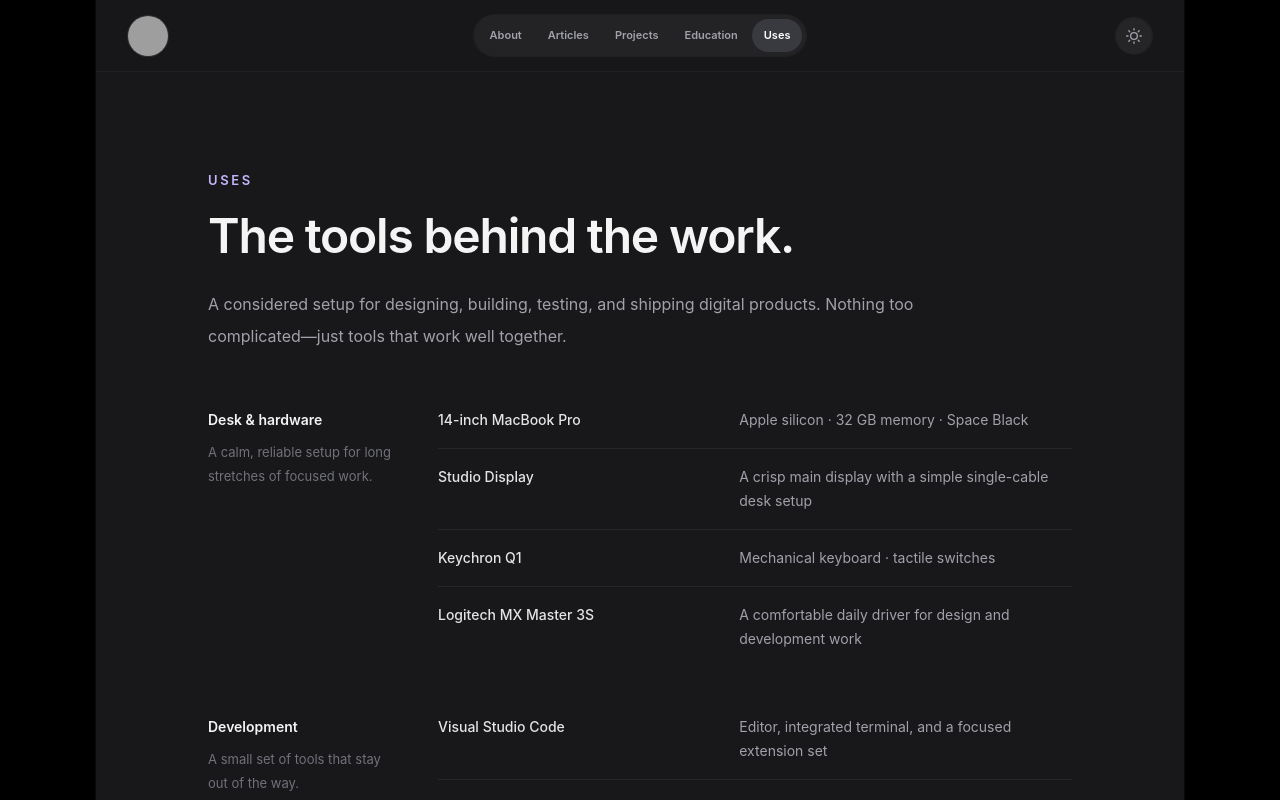
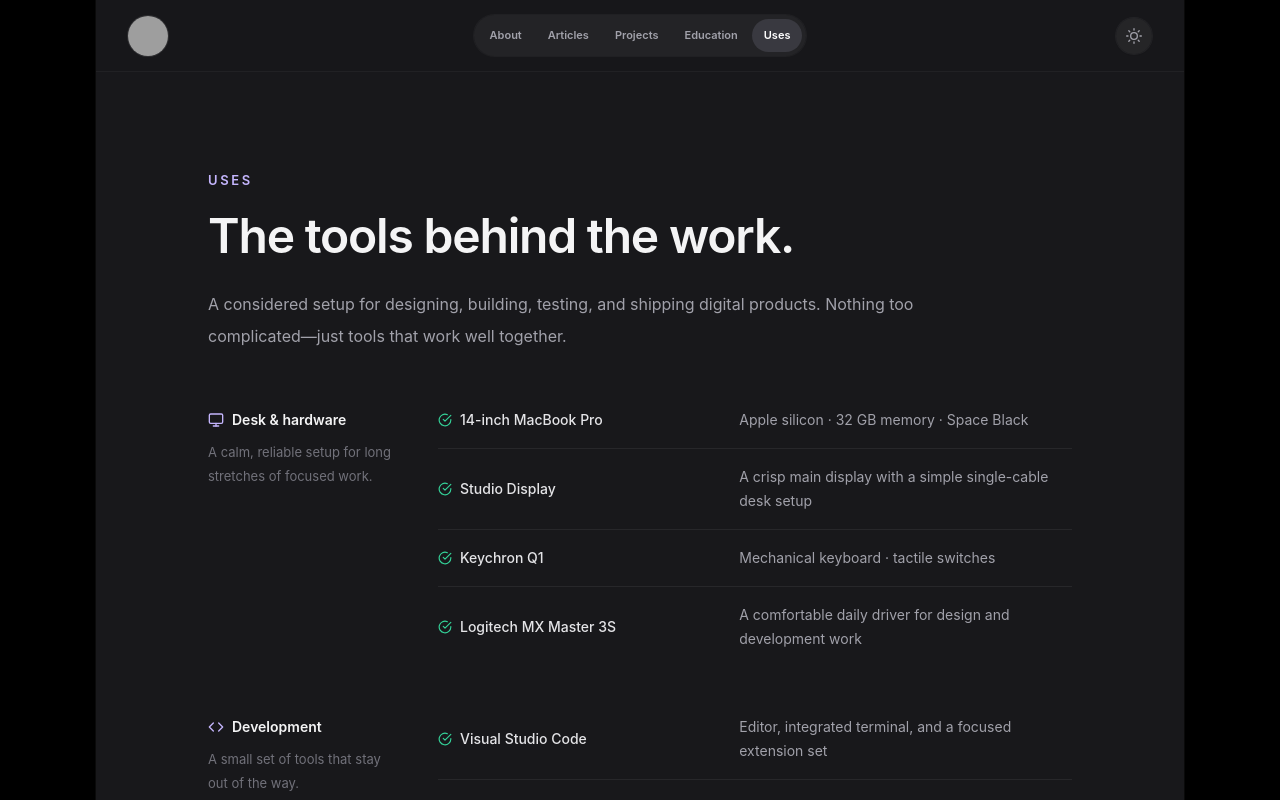
Before and after one commit to Amirsaboor/PersonalWebsite, a Next.js app: page /PersonalWebsite/uses in a window 1280 px wide. Shown: the top 800 px of the page. Built offline with nearby package versions, Linux system fonts and the light colour scheme; grey boxes are pictures that could not be loaded.

Commit message:
Add category and tool icons to uses page

```diff
--- a/src/app/uses/page.js
+++ b/src/app/uses/page.js
@@ -1,4 +1,5 @@
 import { Container } from '@/components/Container'
+import { FiMonitor, FiCode, FiPenTool, FiLayers, FiCheckCircle } from 'react-icons/fi'
 
 export const metadata = {
   title: 'Uses',
@@ -6,25 +7,25 @@ export const metadata = {
 }
 
 const groups = [
-  { title: 'Desk & hardware', intro: 'A calm, reliable setup for long stretches of focused work.', items: [
+  { title: 'Desk & hardware', Icon: FiMonitor, intro: 'A calm, reliable setup for long stretches of focused work.', items: [
     { name: '14-inch MacBook Pro', detail: 'Apple silicon · 32 GB memory · Space Black' },
     { name: 'Studio Display', detail: 'A crisp main display with a simple single-cable desk setup' },
     { name: 'Keychron Q1', detail: 'Mechanical keyboard · tactile switches' },
     { name: 'Logitech MX Master 3S', detail: 'A comfortable daily driver for design and development work' },
   ]},
-  { title: 'Development', intro: 'A small set of tools that stay out of the way.', items: [
+  { title: 'Development', Icon: FiCode, intro: 'A small set of tools that stay out of the way.', items: [
     { name: 'Visual Studio Code', detail: 'Editor, integrated terminal, and a focused extension set' },
     { name: 'Warp', detail: 'Terminal for project work, scripts, and Git workflows' },
     { name: 'Node.js & pnpm', detail: 'Runtime and package management for JavaScript projects' },
     { name: 'Chrome & Firefox', detail: 'Browser testing, accessibility checks, and responsive QA' },
   ]},
-  { title: 'Design & collaboration', intro: 'Tools for making decisions visible and sharing context.', items: [
+  { title: 'Design & collaboration', Icon: FiPenTool, intro: 'Tools for making decisions visible and sharing context.', items: [
     { name: 'Figma', detail: 'Interface exploration, component libraries, and design handoff' },
     { name: 'Linear', detail: 'Planning work, tracking decisions, and keeping projects moving' },
     { name: 'Notion', detail: 'Project notes, lightweight documentation, and research' },
     { name: 'GitHub', detail: 'Version control, code review, and team collaboration' },
   ]},
-  { title: 'Everyday stack', intro: 'The technologies I reach for when building modern web products.', items: [
+  { title: 'Everyday stack', Icon: FiLayers, intro: 'The technologies I reach for when building modern web products.', items: [
     { name: 'React & Next.js', detail: 'Component-driven interfaces and full-stack web applications' },
     { name: 'TypeScript', detail: 'Safer application code and expressive component APIs' },
     { name: 'Tailwind CSS', detail: 'Consistent, responsive styling with a shared design vocabulary' },
@@ -40,7 +41,7 @@ export default function Uses() {
         <h1 className="mt-4 text-4xl font-semibold tracking-tight text-zinc-900 dark:text-zinc-100 sm:text-5xl">The tools behind the work.</h1>
         <p className="mt-6 text-base leading-8 text-zinc-600 dark:text-zinc-400">A considered setup for designing, building, testing, and shipping digital products. Nothing too complicated—just tools that work well together.</p>
       </header>
-      <div className="mt-14 space-y-12">{groups.map((group) => <section key={group.title} className="grid gap-5 sm:grid-cols-[190px_1fr] sm:gap-10"><div><h2 className="text-sm font-semibold text-zinc-900 dark:text-zinc-100">{group.title}</h2><p className="mt-2 text-xs leading-6 text-zinc-500">{group.intro}</p></div><dl className="divide-y divide-zinc-200 dark:divide-zinc-800">{group.items.map((item) => <div key={item.name} className="grid gap-1 py-4 first:pt-0 sm:grid-cols-[1fr_1.2fr] sm:gap-6"><dt className="text-sm font-medium text-zinc-800 dark:text-zinc-200">{item.name}</dt><dd className="text-sm leading-6 text-zinc-500 dark:text-zinc-400">{item.detail}</dd></div>)}</dl></section>)}</div>
+      <div className="mt-14 space-y-12">{groups.map((group) => <section key={group.title} className="grid gap-5 sm:grid-cols-[190px_1fr] sm:gap-10"><div><h2 className="flex items-center gap-2 text-sm font-semibold text-zinc-900 dark:text-zinc-100"><group.Icon className="h-4 w-4 text-violet-600 dark:text-violet-300" />{group.title}</h2><p className="mt-2 text-xs leading-6 text-zinc-500">{group.intro}</p></div><dl className="divide-y divide-zinc-200 dark:divide-zinc-800">{group.items.map((item) => <div key={item.name} className="grid gap-1 py-4 first:pt-0 sm:grid-cols-[1fr_1.2fr] sm:gap-6"><dt className="flex items-center gap-2 text-sm font-medium text-zinc-800 dark:text-zinc-200"><FiCheckCircle className="h-3.5 w-3.5 text-emerald-600 dark:text-emerald-400" />{item.name}</dt><dd className="text-sm leading-6 text-zinc-500 dark:text-zinc-400">{item.detail}</dd></div>)}</dl></section>)}</div>
       <p className="mt-14 border-t border-zinc-200 pt-6 text-xs leading-6 text-zinc-400 dark:border-zinc-800">This equipment and workflow list is fictional sample content and can be replaced with a real setup later.</p>
     </Container>
   )
```
